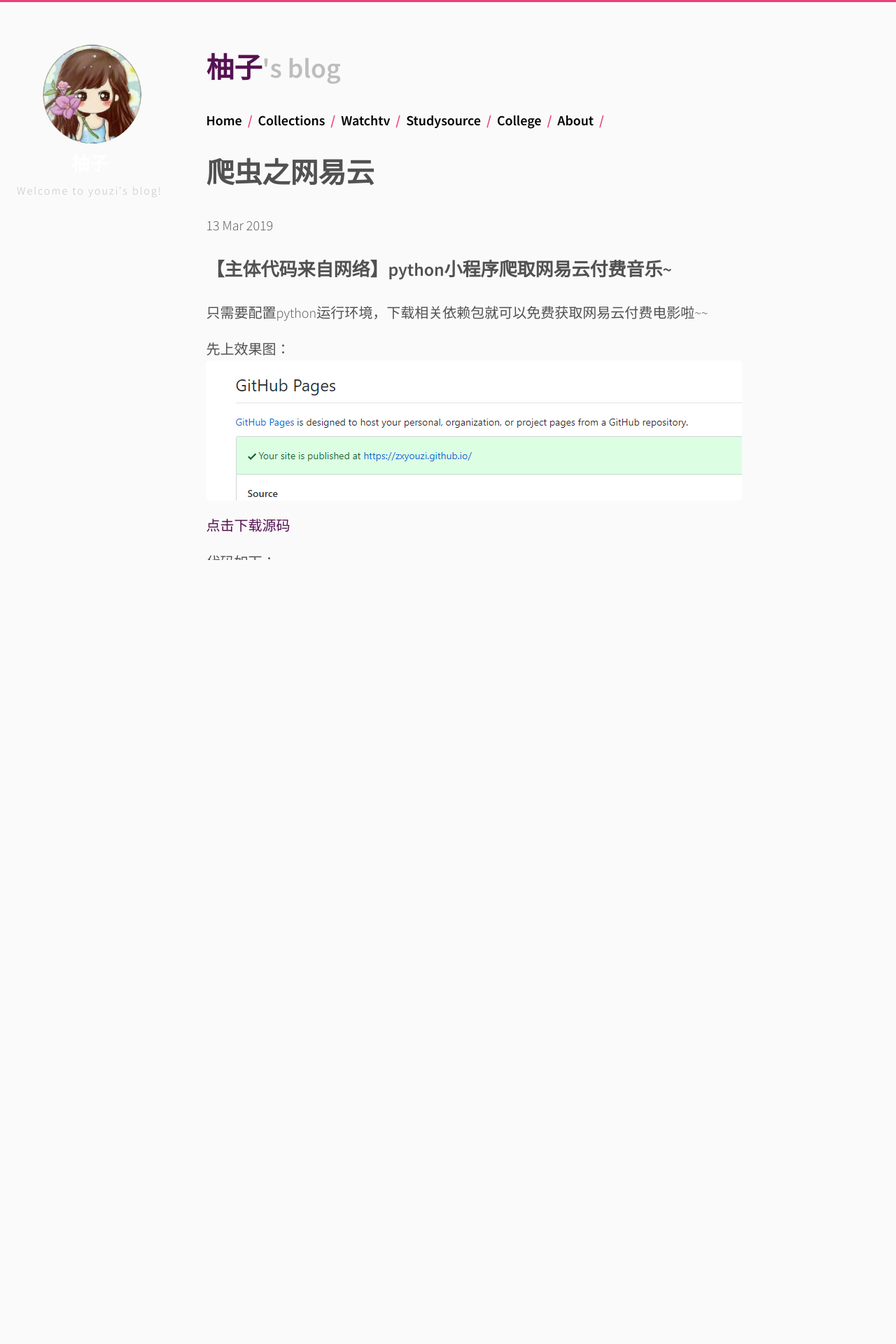
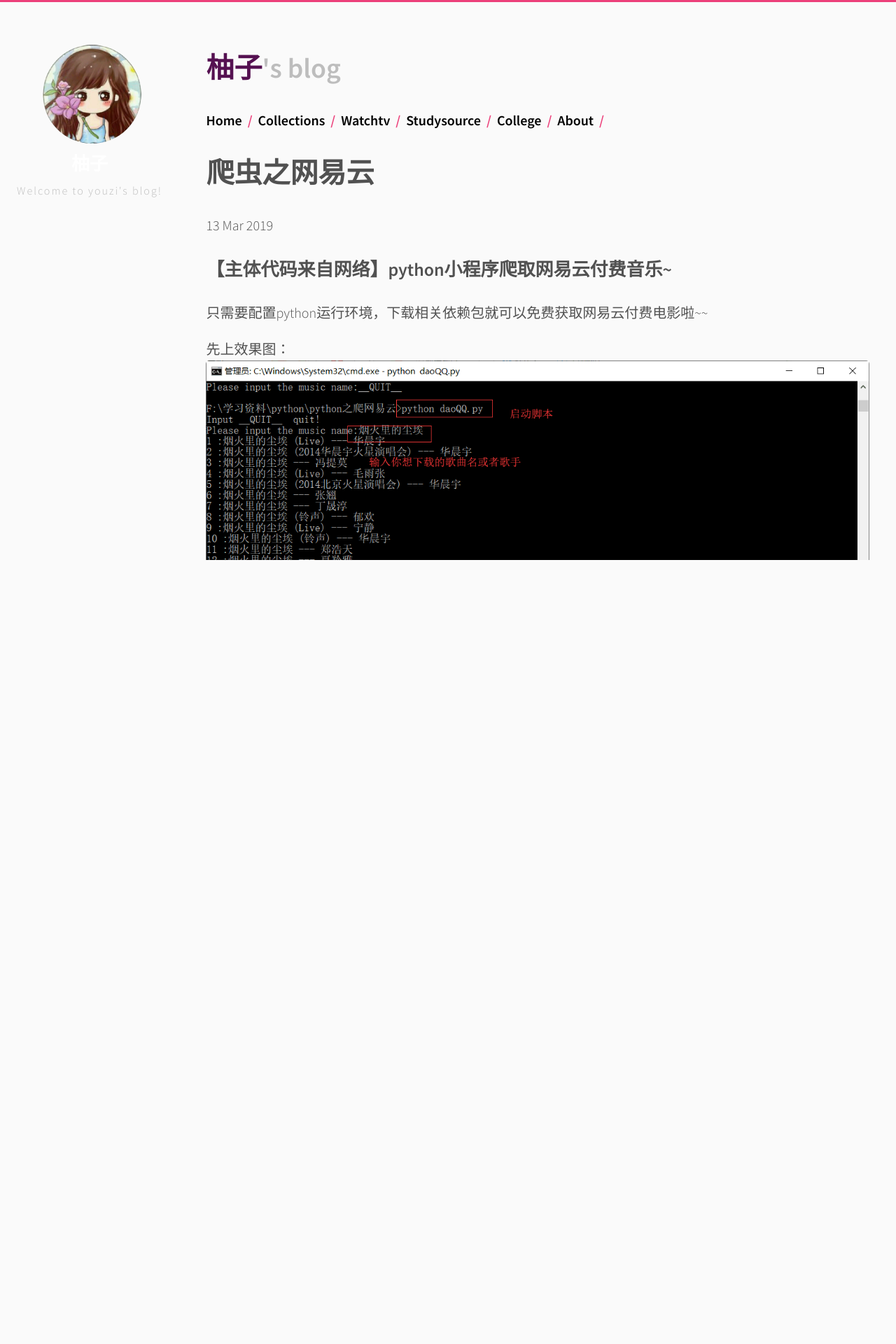
Before and after one commit to zxyouzi/youzi.github.io, a Jekyll site: the page built from _posts/2019-03-13-wyiyun.md, in a window 1280 px wide. Shown: the top 1920 px of the page at 70% size. Built offline with Jekyll 4.4.1, drawn with Linux system fonts in a browser that asks for light colours.

Commit message:
python wangyiyun music

```diff
--- a/_posts/2019-03-13-third - wyiyun.md
+++ b/_posts/2019-03-13-wyiyun.md
@@ -8,9 +8,9 @@
 只需要配置python运行环境，下载相关依赖包就可以免费获取网易云付费电影啦~~
 
 先上效果图：
-![cmd](/img/port2/1.png)
+![cmd](/img/port3/1.png)
 
-<a href="/port2/python-wyiyun.zip" download = "daoQQ.zip">点击下载源码</a>
+<a href="/port3/python-wyiyun.zip" download = "daoQQ.zip">点击下载源码</a>
 
 代码如下：
 ~~~python
```
